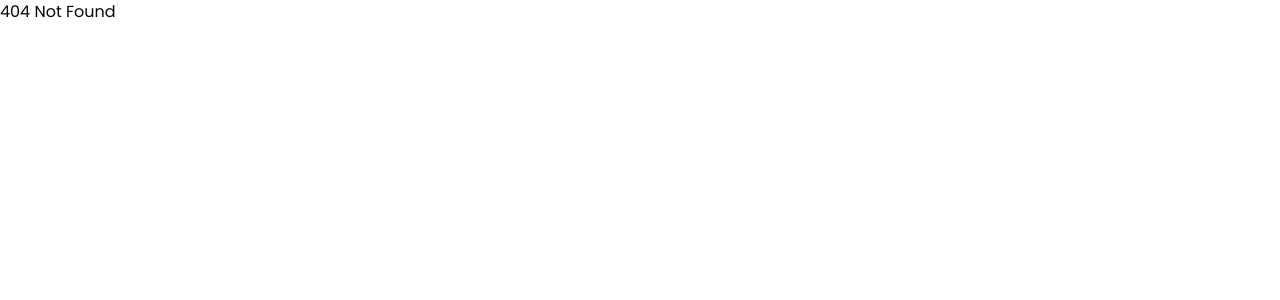
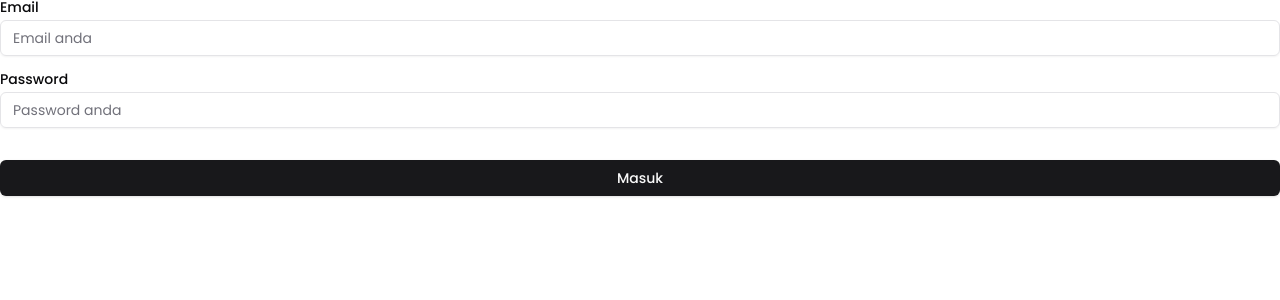
Before and after one commit to mokletdev/web-administrasi-desa, a Next.js app: page /auth/login in a window 1280 px wide. Before the commit this address had no page. Shown: the top 300 px of the page. Built offline with nearby package versions, Linux system fonts and the light colour scheme.

Commit message:
feat: Add login page

```diff
--- /dev/null
+++ b/src/app/api/[...nextauth]/route.ts
@@ -0,0 +1,5 @@
+import { authOptions } from "@/lib/next-auth";
+import NextAuth from "next-auth";
+
+const handler = NextAuth(authOptions);
+export { handler as GET, handler as POST };
--- /dev/null
+++ b/src/app/auth/login/components/form.tsx
@@ -0,0 +1,115 @@
+import { Button } from "@/components/ui/button";
+import {
+  Form,
+  FormControl,
+  FormField,
+  FormItem,
+  FormLabel,
+  FormMessage,
+} from "@/components/ui/form";
+import { Input } from "@/components/ui/input";
+import { useToast } from "@/hooks/use-toast";
+import { useZodForm } from "@/hooks/use-zod-form";
+import { signIn } from "next-auth/react";
+import { useRouter } from "next/navigation";
+import { FC, useState } from "react";
+import { z } from "zod";
+
+const loginSchema = z.object({
+  email: z.string().email("Invalid email!"),
+  password: z.string().min(8, "Password must contain 8 characters!"),
+});
+
+export const LoginForm: FC = () => {
+  const [loading, setLoading] = useState(false);
+  const form = useZodForm({ schema: loginSchema });
+  const { toast, dismiss } = useToast();
+  const router = useRouter();
+
+  const { handleSubmit } = form;
+
+  const onSubmit = handleSubmit(async (fields) => {
+    setLoading(true);
+
+    const loadingToast = toast({
+      title: "Mengirim...",
+      description: "Permintaan autentikasi anda sedang diproses",
+    });
+
+    const loginResult = await signIn("credentials", {
+      redirect: false,
+      callbackUrl: "/",
+      email: fields.email,
+      password: fields.password,
+    });
+
+    if (loginResult?.error) {
+      setLoading(false);
+      dismiss(loadingToast.id);
+      return toast({
+        title:
+          loginResult.error === "CredentialsSignin"
+            ? "Kredensial salah!"
+            : "Terjadi kesalahan",
+        description:
+          loginResult.error === "CredentialsSignin"
+            ? "Tolong periksa email atau password anda"
+            : "Terjadi kesalahan pada sistem kami, coba lagi nanti",
+        variant: "destructive",
+      });
+    }
+
+    dismiss(loadingToast.id);
+    toast({
+      title: "Berhasil Masuk!",
+      description: `Berhasil masuk ke akun ${fields.email}`,
+    });
+    setLoading(false);
+    return router.push(`/`);
+  });
+
+  return (
+    <Form {...form}>
+      <form onSubmit={onSubmit}>
+        <div className="grid w-full items-center gap-y-4">
+          <FormField
+            control={form.control}
+            name="email"
+            render={({ field }) => (
+              <FormItem className="flex flex-col space-y-1.5">
+                <FormLabel htmlFor="email">Email</FormLabel>
+                <FormControl>
+                  <Input {...field} placeholder="Email anda" />
+                </FormControl>
+                <FormMessage />
+              </FormItem>
+            )}
+          />
+          <FormField
+            control={form.control}
+            name="password"
+            render={({ field }) => (
+              <FormItem className="flex flex-col space-y-1.5">
+                <FormLabel htmlFor="password">Password</FormLabel>
+                <FormControl>
+                  <Input {...field} placeholder="Password anda" />
+                </FormControl>
+                <FormMessage />
+              </FormItem>
+            )}
+          />
+          <div className="mt-4 w-full">
+            <Button
+              type="submit"
+              variant={"default"}
+              className="w-full"
+              disabled={loading}
+            >
+              Masuk
+            </Button>
+          </div>
+        </div>
+      </form>
+    </Form>
+  );
+};
--- /dev/null
+++ b/src/app/auth/login/page.tsx
@@ -0,0 +1,9 @@
+import { LoginForm } from "./components/form";
+
+export default function Login() {
+  return (
+    <>
+      <LoginForm />
+    </>
+  );
+}
--- a/src/app/layout.tsx
+++ b/src/app/layout.tsx
@@ -45,7 +45,7 @@ export default function RootLayout({
           <GoogleAnalytics gaId={process.env.GA_ID} />
         )}
         <body className={`${poppins.className} overflow-x-hidden antialiased`}>
-          <main>{children}</main>
+          {children}
           <Toaster />
         </body>
       </html>
--- a/src/app/page.tsx
+++ b/src/app/page.tsx
@@ -1,111 +1,12 @@
-import Image from "next/image";
-// import prisma from "@/lib/prisma";
+import { getServerSession } from "@/lib/next-auth";
+import { redirect } from "next/navigation";
 
-/*
-  You can call this `getPosts` function in the page component
-*/
+export default async function Root() {
+  const session = await getServerSession();
 
-// async function getPosts() {
-//   const posts = await prisma.post.findMany({});
-//   return posts;
-// }
+  if (!session?.user) {
+    return redirect("/login");
+  }
 
-export default function Home() {
-  return (
-    <div className="grid grid-rows-[20px_1fr_20px] items-center justify-items-center min-h-screen p-8 pb-20 gap-16 sm:p-20 font-[family-name:var(--font-geist-sans)]">
-      <main className="flex flex-col gap-8 row-start-2 items-center sm:items-start">
-        <Image
-          className="dark:invert"
-          src="https://nextjs.org/icons/next.svg"
-          alt="Next.js logo"
-          width={180}
-          height={38}
-          priority
-        />
-        <ol className="list-inside list-decimal text-sm text-center sm:text-left font-[family-name:var(--font-geist-mono)]">
-          <li className="mb-2">
-            Get started by editing{" "}
-            <code className="bg-black/[.05] dark:bg-white/[.06] px-1 py-0.5 rounded font-semibold">
-              src/app/page.tsx
-            </code>
-            .
-          </li>
-          <li>Save and see your changes instantly.</li>
-        </ol>
-
-        <div className="flex gap-4 items-center flex-col sm:flex-row">
-          <a
-            className="rounded-full border border-solid border-transparent transition-colors flex items-center justify-center bg-foreground text-background gap-2 hover:bg-[#383838] dark:hover:bg-[#ccc] text-sm sm:text-base h-10 sm:h-12 px-4 sm:px-5"
-            href="https://vercel.com/new?utm_source=create-next-app&utm_medium=appdir-template-tw&utm_campaign=create-next-app"
-            target="_blank"
-            rel="noopener noreferrer"
-          >
-            <Image
-              className="dark:invert"
-              src="https://nextjs.org/icons/vercel.svg"
-              alt="Vercel logomark"
-              width={20}
-              height={20}
-            />
-            Deploy now
-          </a>
-          <a
-            className="rounded-full border border-solid border-black/[.08] dark:border-white/[.145] transition-colors flex items-center justify-center hover:bg-[#f2f2f2] dark:hover:bg-[#1a1a1a] hover:border-transparent text-sm sm:text-base h-10 sm:h-12 px-4 sm:px-5 sm:min-w-44"
-            href="https://nextjs.org/docs?utm_source=create-next-app&utm_medium=appdir-template-tw&utm_campaign=create-next-app"
-            target="_blank"
-            rel="noopener noreferrer"
-          >
-            Read our docs
-          </a>
-        </div>
-      </main>
-      <footer className="row-start-3 flex gap-6 flex-wrap items-center justify-center">
-        <a
-          className="flex items-center gap-2 hover:underline hover:underline-offset-4"
-          href="https://nextjs.org/learn?utm_source=create-next-app&utm_medium=appdir-template-tw&utm_campaign=create-next-app"
-          target="_blank"
-          rel="noopener noreferrer"
-        >
-          <Image
-            aria-hidden
-            src="https://nextjs.org/icons/file.svg"
-            alt="File icon"
-            width={16}
-            height={16}
-          />
-          Learn
-        </a>
-        <a
-          className="flex items-center gap-2 hover:underline hover:underline-offset-4"
-          href="https://vercel.com/templates?framework=next.js&utm_source=create-next-app&utm_medium=appdir-template-tw&utm_campaign=create-next-app"
-          target="_blank"
-          rel="noopener noreferrer"
-        >
-          <Image
-            aria-hidden
-            src="https://nextjs.org/icons/window.svg"
-            alt="Window icon"
-            width={16}
-            height={16}
-          />
-          Examples
-        </a>
-        <a
-          className="flex items-center gap-2 hover:underline hover:underline-offset-4"
-          href="https://nextjs.org?utm_source=create-next-app&utm_medium=appdir-template-tw&utm_campaign=create-next-app"
-          target="_blank"
-          rel="noopener noreferrer"
-        >
-          <Image
-            aria-hidden
-            src="https://nextjs.org/icons/globe.svg"
-            alt="Globe icon"
-            width={16}
-            height={16}
-          />
-          Go to nextjs.org →
-        </a>
-      </footer>
-    </div>
-  );
+  return redirect("/admin");
 }
--- /dev/null
+++ b/src/components/layouts/PageContainer.tsx
@@ -0,0 +1,22 @@
+import Link from "next/link";
+import { FC, ReactNode } from "react";
+
+interface PageContainerProps {
+  children?: ReactNode;
+}
+
+export const PageContainer: FC<PageContainerProps> = ({ children }) => {
+  return (
+    <>
+      <main className="mx-auto flex max-w-7xl flex-col items-center justify-center px-5 py-8">
+        {children}
+      </main>
+      <footer className="flex w-full max-w-7xl items-center justify-between bg-foreground px-5 py-8">
+        <Link href={"/"}>
+          <h1>Administrasi Desa</h1>
+        </Link>
+        <p>Copyright &copy; Developer Administrasi Desa 2024</p>
+      </footer>
+    </>
+  );
+};
```
